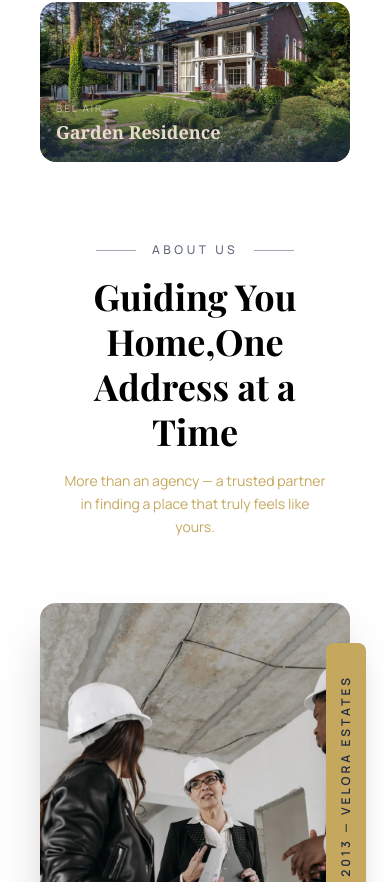
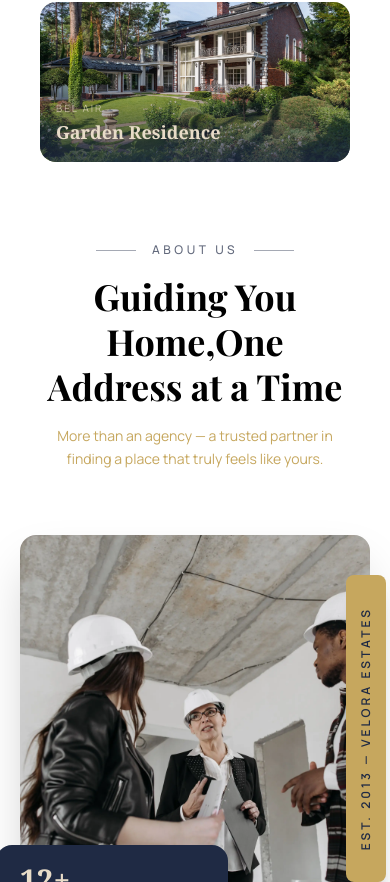
Before and after one commit to MuhammadAunR/Velora-Real-Estate, a Next.js app: page / in a window 390 px wide. Shown: the part 4262-5144 px from the top of the page. Built offline with nearby package versions, Linux system fonts and the light colour scheme; a web font is replaced by a local one.

Commit message:
refactor: added horizontal padding for smaller screen and added height

```diff
--- a/components/AboutUs.js
+++ b/components/AboutUs.js
@@ -11,7 +11,7 @@ const stats = [
 
 const AboutUs = () => {
     return (
-        <section id='about' className='overflow-hidden pb-20 px-10'>
+        <section id='about' className='overflow-hidden pb-20 px-5 lg:px-10 min-h-screen h-fit'>
             <SectionHeader
                 label='About Us'
                 heading={'Guiding You Home,One Address at a Time'}
--- a/components/ContactUs.js
+++ b/components/ContactUs.js
@@ -62,7 +62,7 @@ const ContactUs = () => {
     return (
 
         <>
-            <main id='contact' className='pb-20 px-10'>
+            <main id='contact' className='pb-10 px-5 lg:px-10 min-h-screen h-fit'>
                 <SectionHeader
                     label={'Contact Us'}
                     heading={"We\'d Love To, Hear From You"}
```
